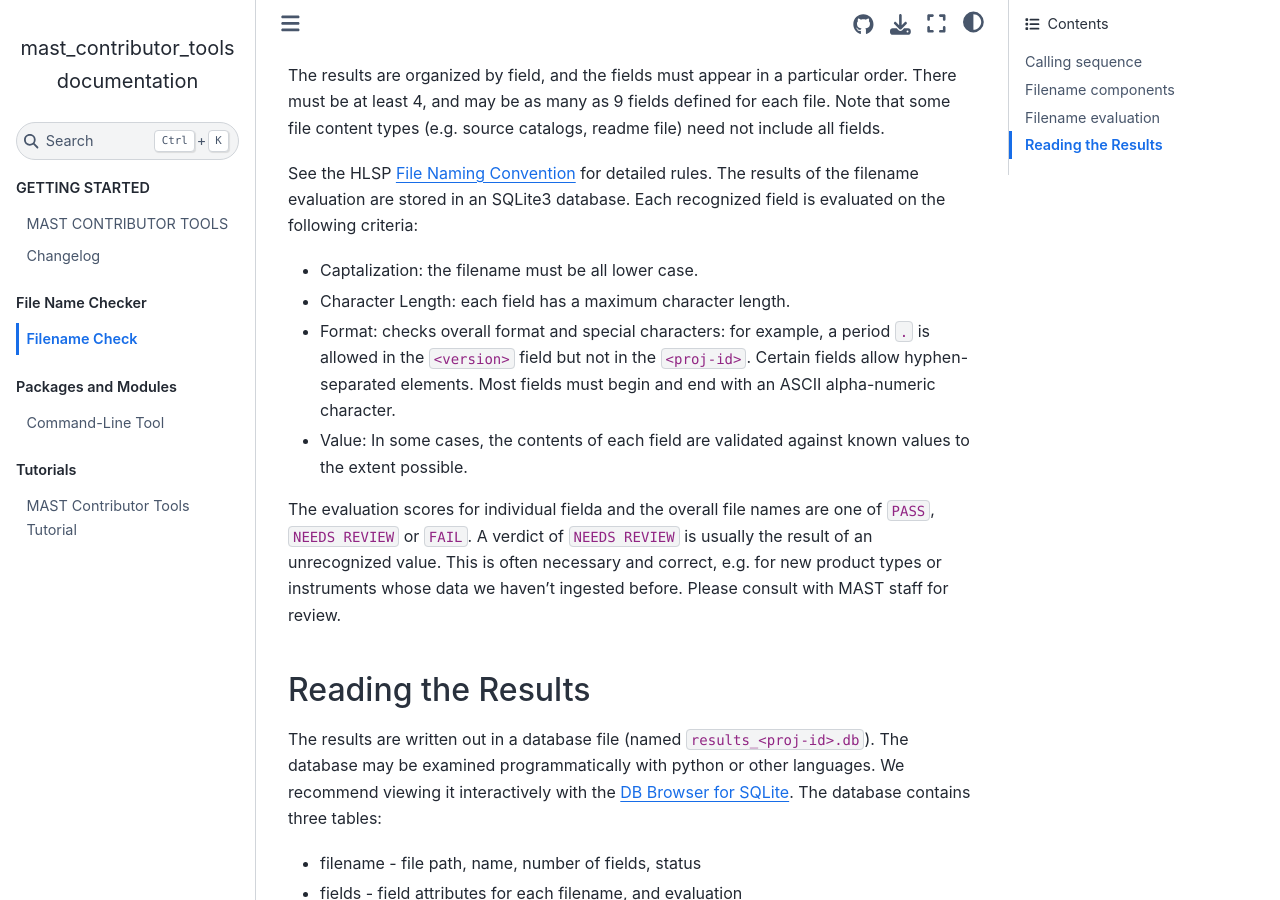
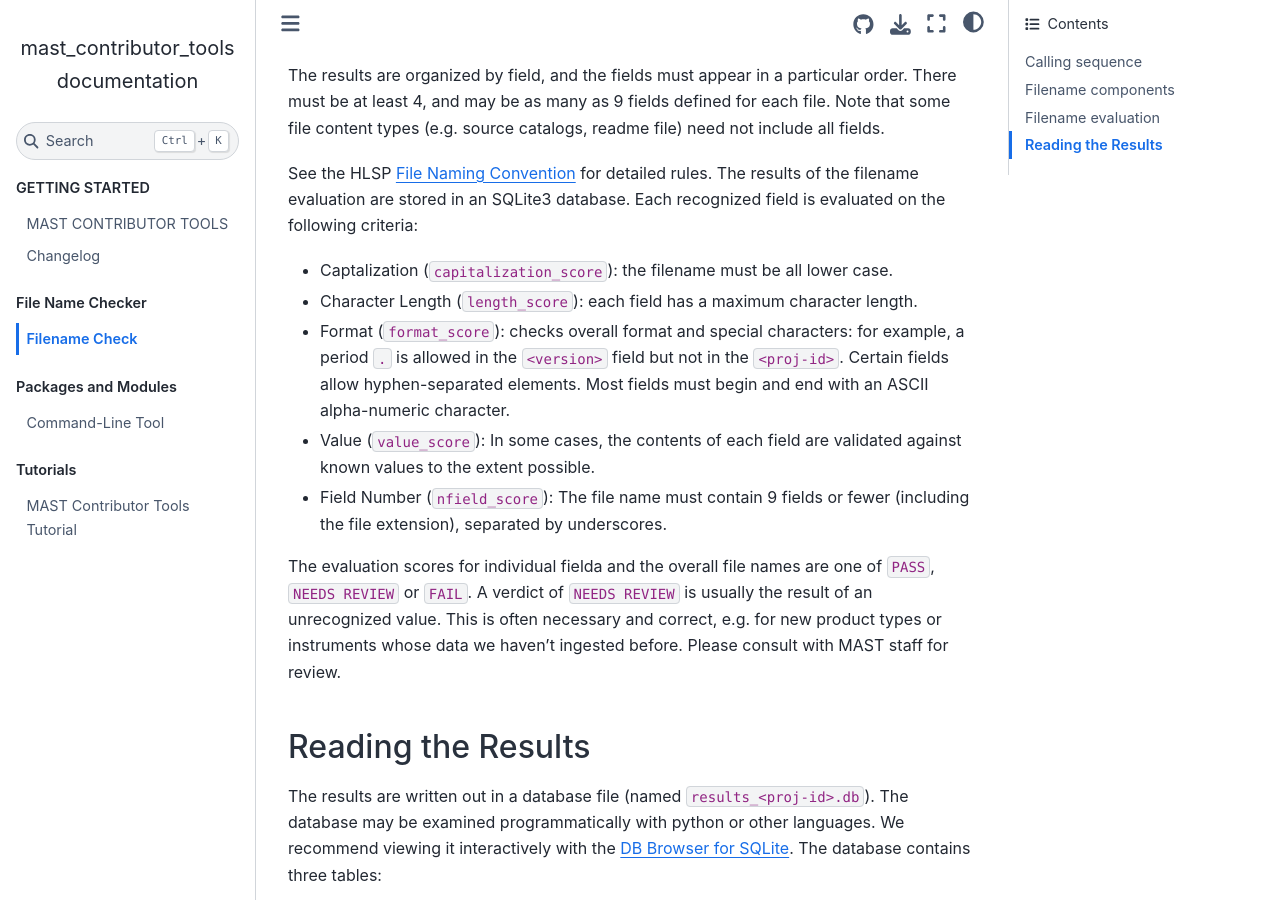
Before and after one commit to spacetelescope/mast_contributor_tools, a Sphinx documentation site: the page built from docs/filename_check_readme.md, in a window 1280 px wide and 900 px high, scrolled down 5710 px. Built offline with Sphinx 7.4.7 and the Sphinx Book theme 1.1.4, drawn with Linux system fonts in a browser that asks for light colours; pages that are not in the unit, such as notebooks, are missing from menus.

Commit message:
updating readme

```diff
--- a/docs/filename_check_readme.md
+++ b/docs/filename_check_readme.md
@@ -134,10 +134,11 @@ The results are organized by field, and the fields must appear in a particular o
 
 See the HLSP [File Naming Convention](https://outerspace.stsci.edu/display/MASTDOCS/File+Naming+Convention) for detailed rules. The results of the filename evaluation are stored in an SQLite3 database. Each recognized field is evaluated on the following criteria:
 
-- Captalization: the filename must be all lower case.
-- Character Length: each field has a maximum character length.
-- Format: checks overall format and special characters: for example, a period `.` is allowed in the `<version>` field but not in the `<proj-id>`. Certain fields allow hyphen-separated elements. Most fields must begin and end with an ASCII alpha-numeric character.
-- Value: In some cases, the contents of each field are validated against known values to the extent possible.
+- Captalization (`capitalization_score`): the filename must be all lower case.
+- Character Length (`length_score`): each field has a maximum character length.
+- Format (`format_score`): checks overall format and special characters: for example, a period `.` is allowed in the `<version>` field but not in the `<proj-id>`. Certain fields allow hyphen-separated elements. Most fields must begin and end with an ASCII alpha-numeric character.
+- Value (`value_score`): In some cases, the contents of each field are validated against known values to the extent possible.
+- Field Number (`nfield_score`): The file name must contain 9 fields or fewer (including the file extension), separated by underscores.
 
 The evaluation scores for individual fielda and the overall file names are one of `PASS`, `NEEDS REVIEW` or `FAIL`. A verdict of `NEEDS REVIEW` is usually the result of an unrecognized value. This is often necessary and correct, e.g. for new product types or instruments whose data we haven't ingested before. Please consult with MAST staff for review.
 
```
Also changed, not shown: 1 other file.
